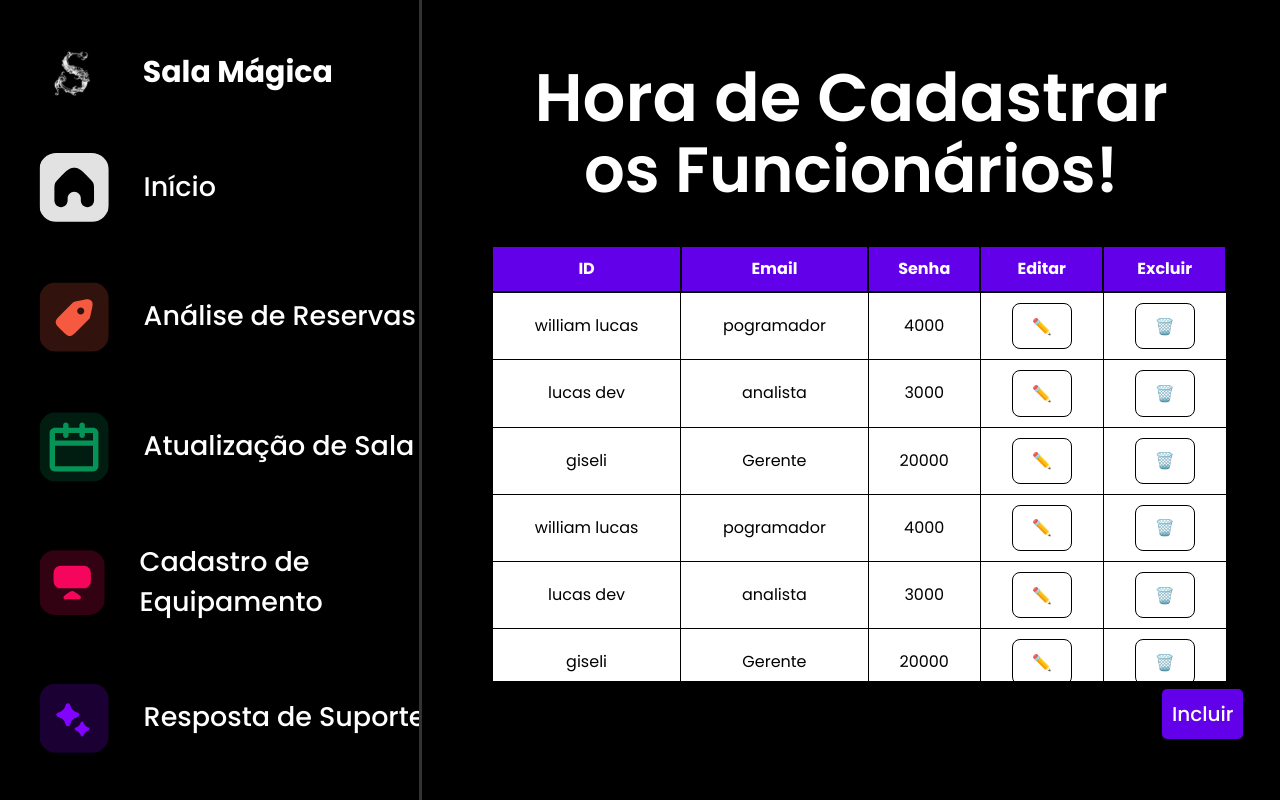
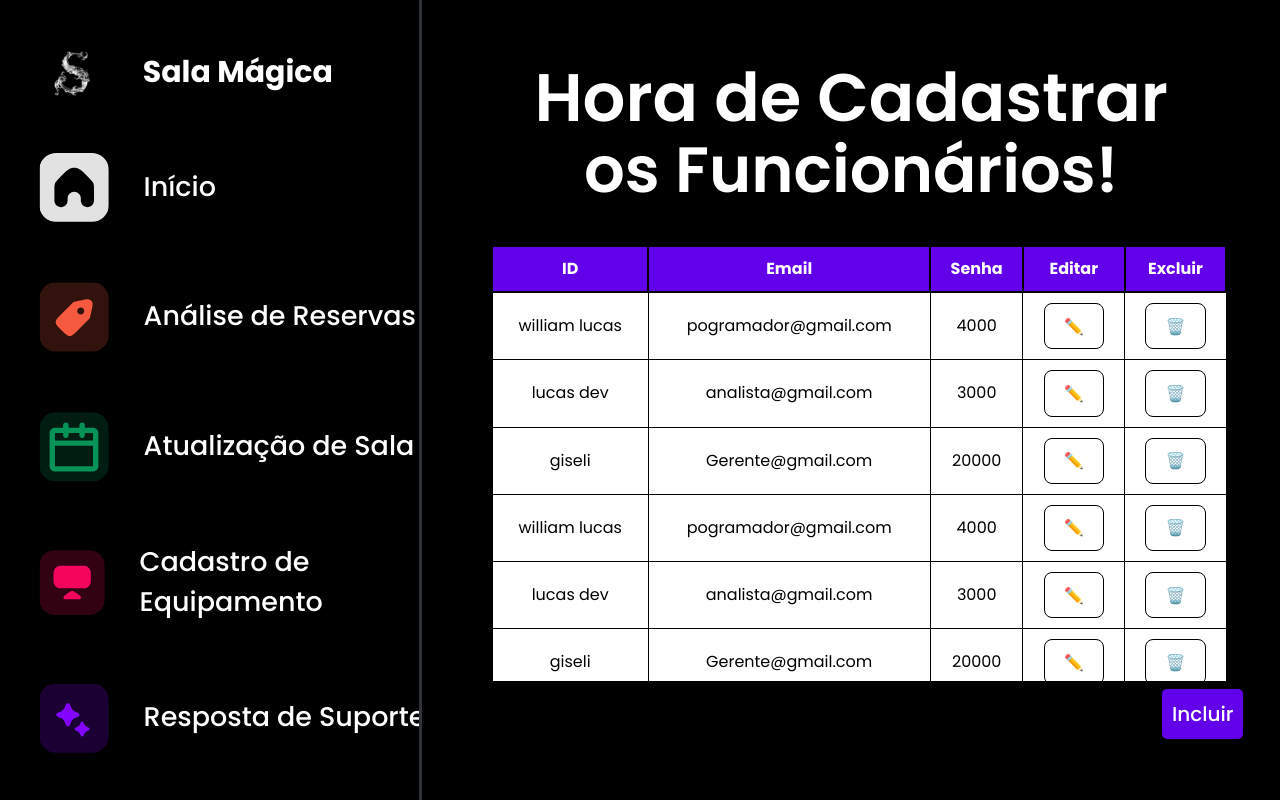
Before and after one commit to JoaoMotaSilva10/SalaMagicaFront, a React (Vite) app: page /Gerenciador in a window 1280 px wide. Built offline with nearby package versions, Linux system fonts and the light colour scheme.

Commit message:
mini ajuste

```diff
--- a/src/gerenciador/MainContentGerenciador.jsx
+++ b/src/gerenciador/MainContentGerenciador.jsx
@@ -3,15 +3,15 @@ import "./MainContentGerenciador.css";
 
 const MainContentGerenciador = () => {
   const [employees, setEmployees] = useState([
-    { id: 1, name: "william lucas", role: "pogramador", salary: 4000 },
-    { id: 2, name: "lucas dev", role: "analista", salary: 3000 },
-    { id: 3, name: "giseli", role: "Gerente", salary: 20000 },
-    { id: 1, name: "william lucas", role: "pogramador", salary: 4000 },
-    { id: 2, name: "lucas dev", role: "analista", salary: 3000 },
-    { id: 3, name: "giseli", role: "Gerente", salary: 20000 },
-    { id: 1, name: "william lucas", role: "pogramador", salary: 4000 },
-    { id: 2, name: "lucas dev", role: "analista", salary: 3000 },
-    { id: 3, name: "giseli", role: "Gerente", salary: 20000 },
+    { id: 1, name: "william lucas", role: "pogramador@gmail.com", salary: 4000 },
+    { id: 2, name: "lucas dev", role: "analista@gmail.com", salary: 3000 },
+    { id: 3, name: "giseli", role: "Gerente@gmail.com", salary: 20000 },
+    { id: 1, name: "william lucas", role: "pogramador@gmail.com", salary: 4000 },
+    { id: 2, name: "lucas dev", role: "analista@gmail.com", salary: 3000 },
+    { id: 3, name: "giseli", role: "Gerente@gmail.com", salary: 20000 },
+    { id: 1, name: "william lucas", role: "pogramador@gmail.com", salary: 4000 },
+    { id: 2, name: "lucas dev", role: "analista@gmail.com", salary: 3000 },
+    { id: 3, name: "giseli", role: "Gerente@gmail.com", salary: 20000 },
   ]);
   const [modalVisible, setModalVisible] = useState(false);
   const [currentEmployee, setCurrentEmployee] = useState(null);
```
